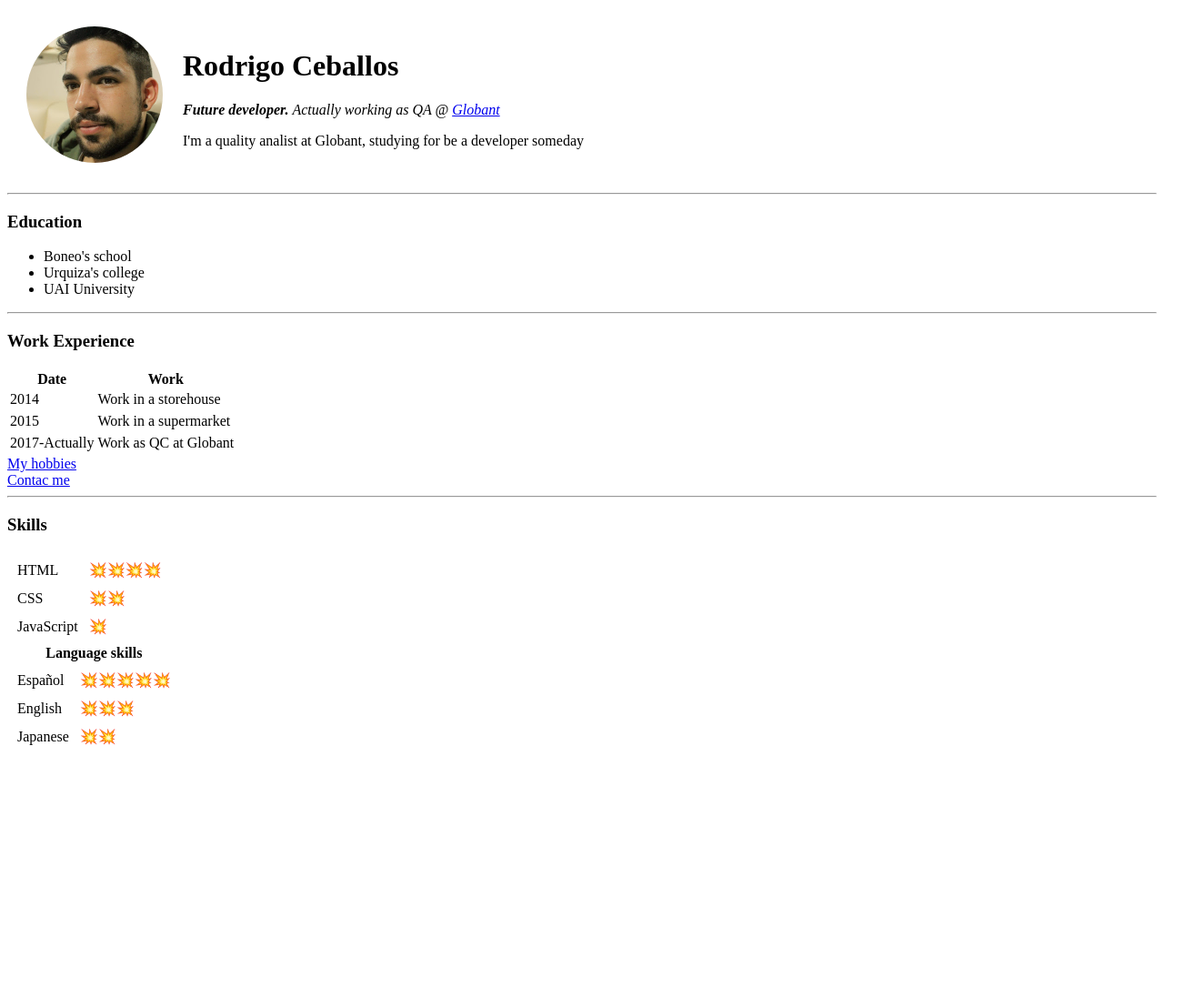
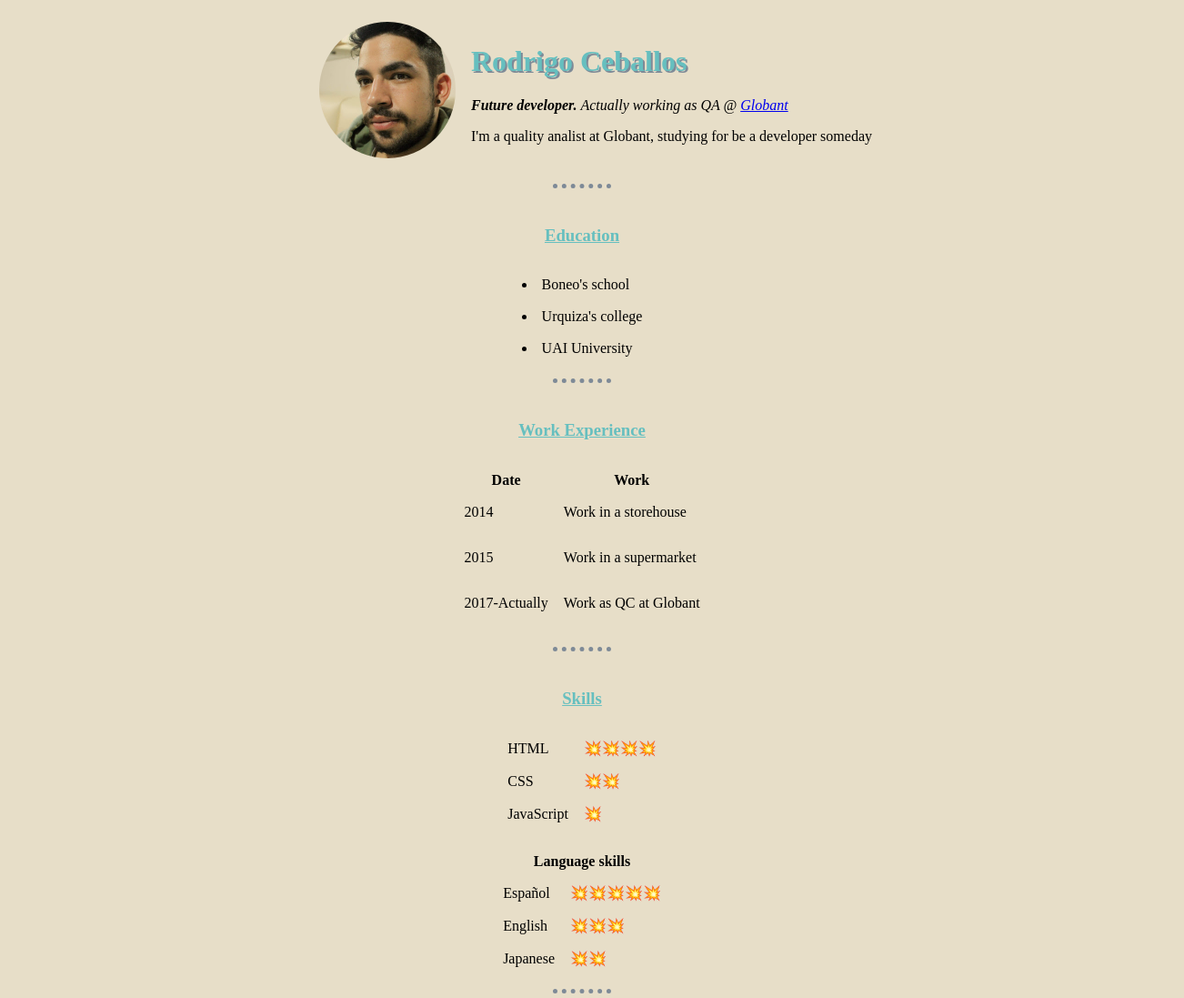
Before and after one commit to rodrigoceballos96/cv, a plain HTML site: page index.html in a window 1280 px wide. Shown: the top 1097 px of the page at 91% size, 1302 px wide, since content can reach past the window. Before the commit the page ends 838 px from the top, so only its background shows below. Drawn offline with Linux system fonts and the light colour scheme.

Commit message:
12/9
 Some improves added to the code

```diff
--- /dev/null
+++ b/css/styles.css
@@ -0,0 +1,100 @@
+
+body {
+background-color:#e7dec8;
+}
+
+hr {
+border-style: none;
+border-top-style: dotted;
+border-width: 5px;
+border-top-color: #7e8a97;
+height: 2px;
+width: 5%;
+
+}
+
+img {
+height: 150px;
+}
+
+h1 {
+    color: #66bfbf;
+    text-shadow: 2px 2px #7e8a97;
+}
+
+h3 {
+    color: #66bfbf;
+    text-decoration: underline;
+}
+
+table{
+    margin: 0 auto;
+    border-spacing: 15px;
+}
+
+ul {
+    margin: 0;
+}
+
+input {
+    border-radius: 5px;
+    border-width: 1px;
+}
+
+input:required {
+    background-color: cadetblue;
+}
+
+textarea:required {
+    border-bottom-color: cadetblue ;
+}
+
+input:invalid {
+    border-bottom-color: red;
+}
+
+input:valid {
+    border-bottom-color: forestgreen;
+}
+
+input:invalid:focus {
+    background-color: lighten(red, 50%);
+    transition-delay: 0.5s;
+}
+
+input:empty{
+
+}
+
+
+/* Clases */
+
+.center {
+    text-align: center;
+    margin-left: 0px;
+    margin-right: 0px;
+}
+
+.conteiner{
+    width:100%;
+    height:100%;
+    padding-left: 15px;
+    padding-right: 15px;
+}
+
+
+.h3subtitle {
+    text-align: center;
+    padding-top: 20px;
+    padding-bottom: 0px;
+}
+
+#submitcontact {
+    text-align: center;
+
+}
+
+.submit:empty {
+    border-color: black;
+    /* border-bottom-color: black; */
+}
--- a/index.html
+++ b/index.html
@@ -4,12 +4,17 @@
   <head>
     <meta charset="utf-8">
     <title>Rodrigo Ceballos's Personal Site</title>
+    <link rel="stylesheet" href="css/styles.css">
+
   </head>
 
+
+
   <body>
-    <table cellspacing="20">
+    <div class="conteiner" >
+      <table cellspacing="20" >
         <tr>
-        <td><img src="image/me.png" alt="Me profile picture" width="150px"></td>
+          <td><img src="image/me.png" alt="Me profile picture"></td>
           <td>
             <h1>Rodrigo Ceballos</h1>
             <p><em><strong>Future developer. </strong>Actually working as QA @ <a href="https://www.globant.com/">Globant</a></em></p>
@@ -18,18 +23,37 @@
         </td>
         </tr>
       </table>
+    </div>
     <hr>
-    <h3>Education</h3>
+
+    <div class="">
+      <h3 class="h3subtitle">Education</h3>
+      <table>
         <ul>
+          <tr>
+            <td>
               <li>Boneo's school</li>
+            </td>
+          </tr>
+          <tr>
+            <td>
               <li>Urquiza's college</li>
+            </td>
+          </tr>
+          <tr>
+            <td>
               <li>UAI University</li>
+            </td>
+            </tr>
+          </tr>
         </ul>
+      </table>
+    </div>
 
     <hr>
-    <h3>Work Experience</h3>
+    <h3 class="h3subtitle" >Work Experience</h3>
 
-    <table>
+    <table >
       <thead>
         <th>Date</th>
         <th>Work</th>
@@ -50,13 +74,10 @@
       </tbody>
     </table>
 
-    <a href="hobbies.html">My hobbies</a>
-    <br>
-    <a href="contact.html">Contac me</a>
 
     <hr>
-    <h3>Skills</h3>
-      <table cellspacing="10px">
+    <h3 class="h3subtitle" >Skills</h3>
+      <table>
         <tr>
           <td>HTML</td>
           <td>💥💥💥💥</td>
@@ -70,8 +91,10 @@
           <td>💥</td>
         </tr>
       </table>
+      <br>
 
-      <table cellspacing="10px">
+
+      <table>
         <caption><strong>Language skills</strong></caption>
         <tr>
           <td>Español</td>
@@ -87,6 +110,19 @@
         </tr>
       </table>
 
+    <hr>
+    <div>
+      <table>
+        <tr>
+          <td>
+            <a href="hobbies.html">My hobbies</a>
+          </td>
+          <td>
+            <a href="contact.html">Contac me</a>
+          </td>
+        </tr>
+      </table>
+    </div>
 
   </body>
 
```
Also changed, not shown: contact.html (+32 -9 lines), hobbies.html (+1 -0 lines). Lines whose indentation alone changed are shown as unchanged.
